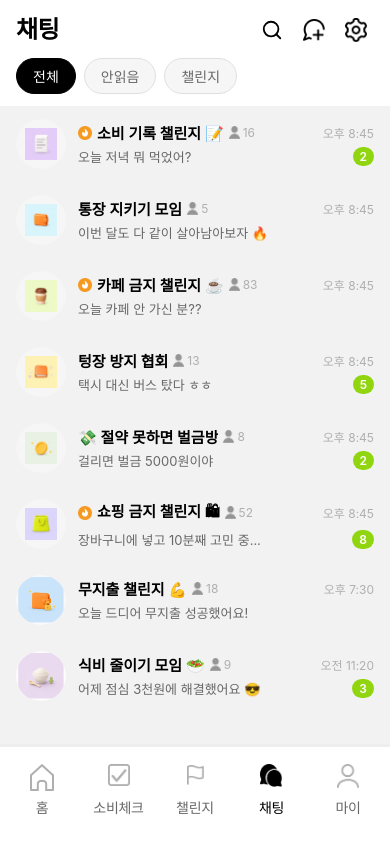
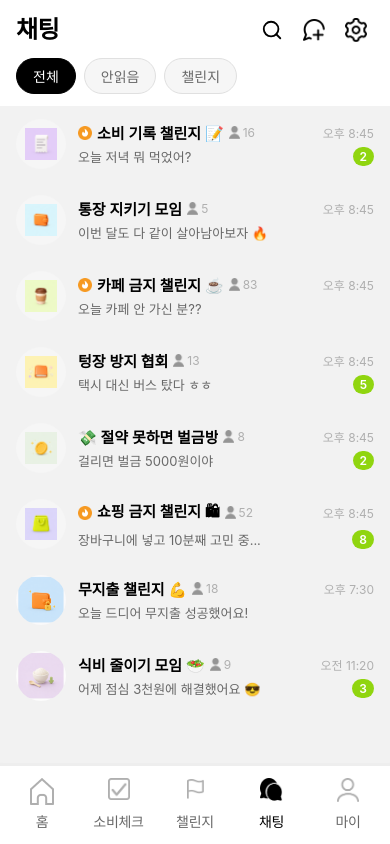
Before and after one commit to nahyune/uxui, a React (Vite) app: page /chat in a window 390 px wide. Built offline with nearby package versions, Linux system fonts and the light colour scheme; a web font is replaced by a local one.

Commit message:
모바일 하단 네비 높이 조정 (97→78px)

```diff
--- a/src/styles/global.css
+++ b/src/styles/global.css
@@ -139,7 +139,8 @@ body {
   .status-bar { height: env(safe-area-inset-top, 0px); }
 
   .bottom-nav {
-    height: calc(97px + env(safe-area-inset-bottom, 0px));
+    height: calc(78px + env(safe-area-inset-bottom, 0px));
+    padding-top: 12px;
     padding-bottom: env(safe-area-inset-bottom, 0px);
   }
 }
```
